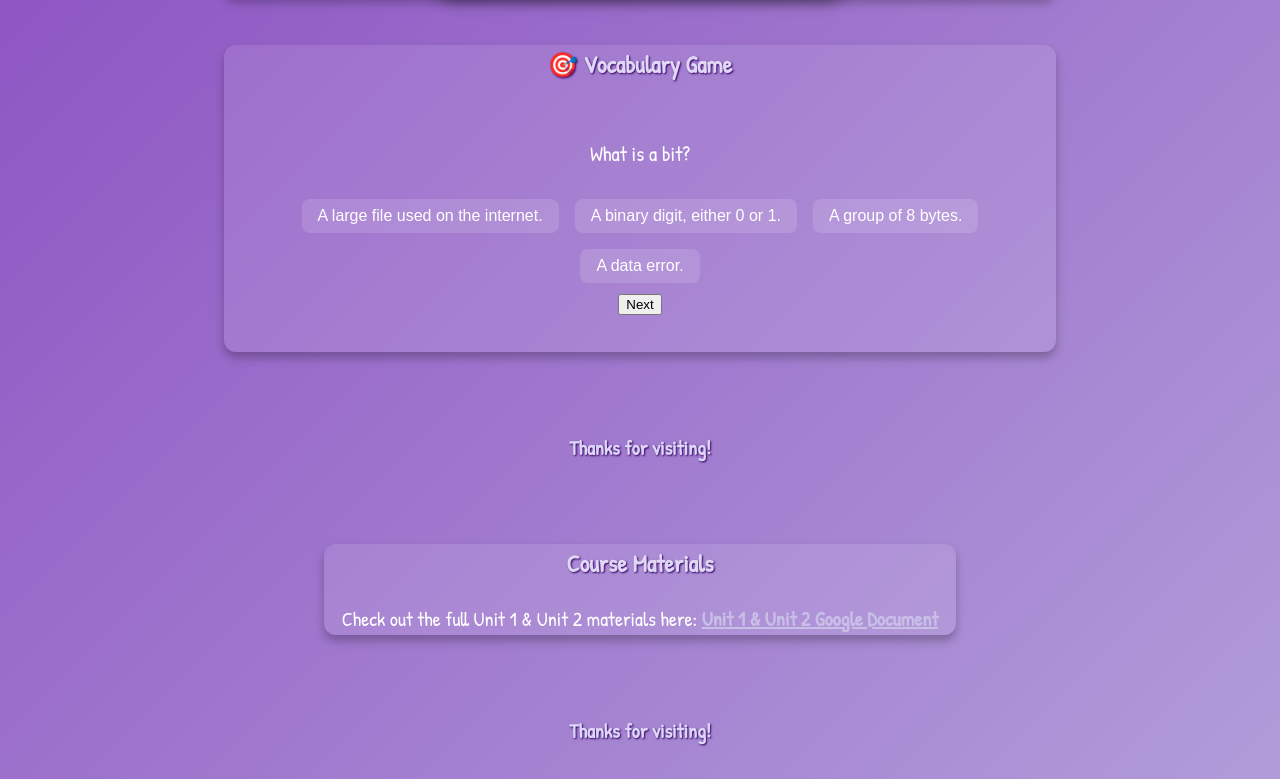
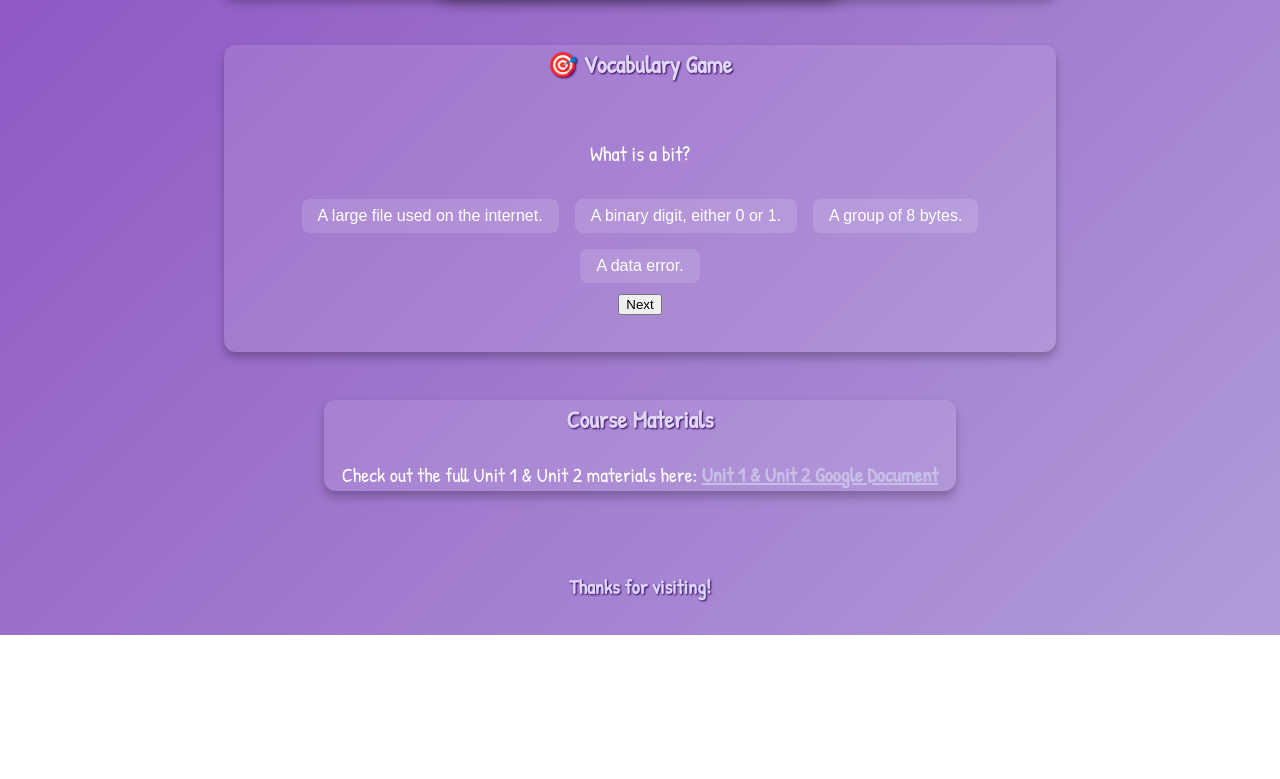
Before and after one commit to tinsleycoronadogillen/tinsleycoronadogillen.github.io, a plain HTML site: page index.html in a window 1280 px wide. Shown: the part 2142-2921 px from the top of the page. After the commit the page ends 2777 px from the top, so only its background shows below. Drawn offline with Linux system fonts and the light colour scheme.

Commit message:
Update index.html

```diff
--- a/index.html
+++ b/index.html
@@ -137,10 +137,6 @@
     </div>
   </section>
 
-  <footer>
-    Thanks for visiting!
-  </footer>
-
   <script>
   const vocabQuestions = [
     {
```
